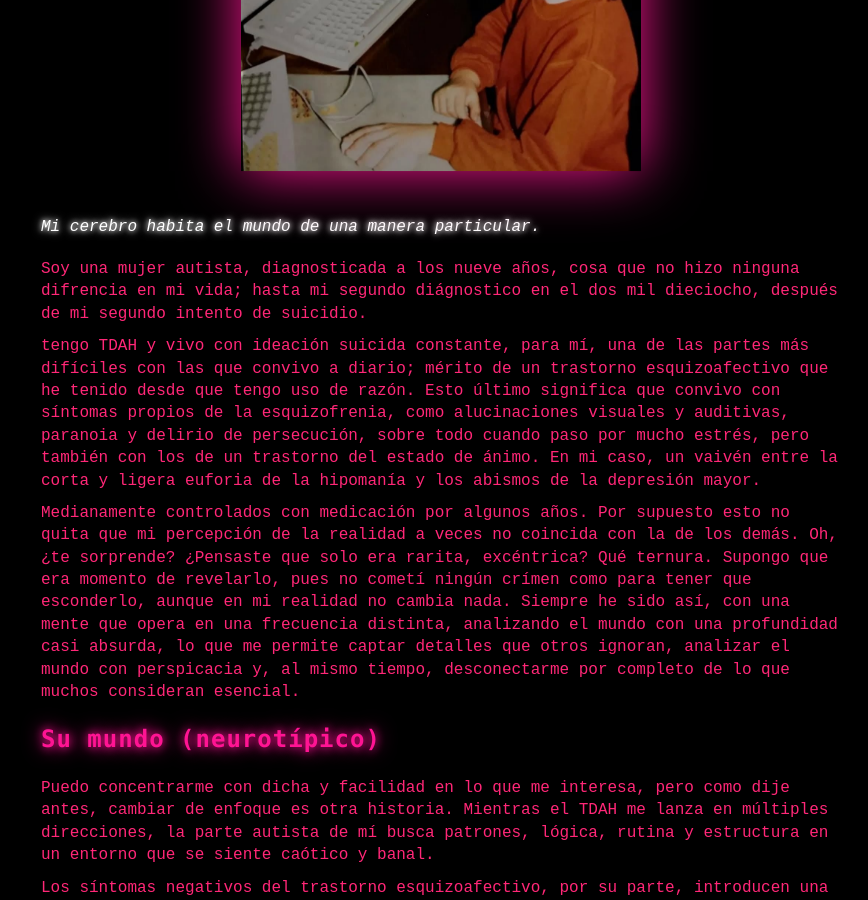
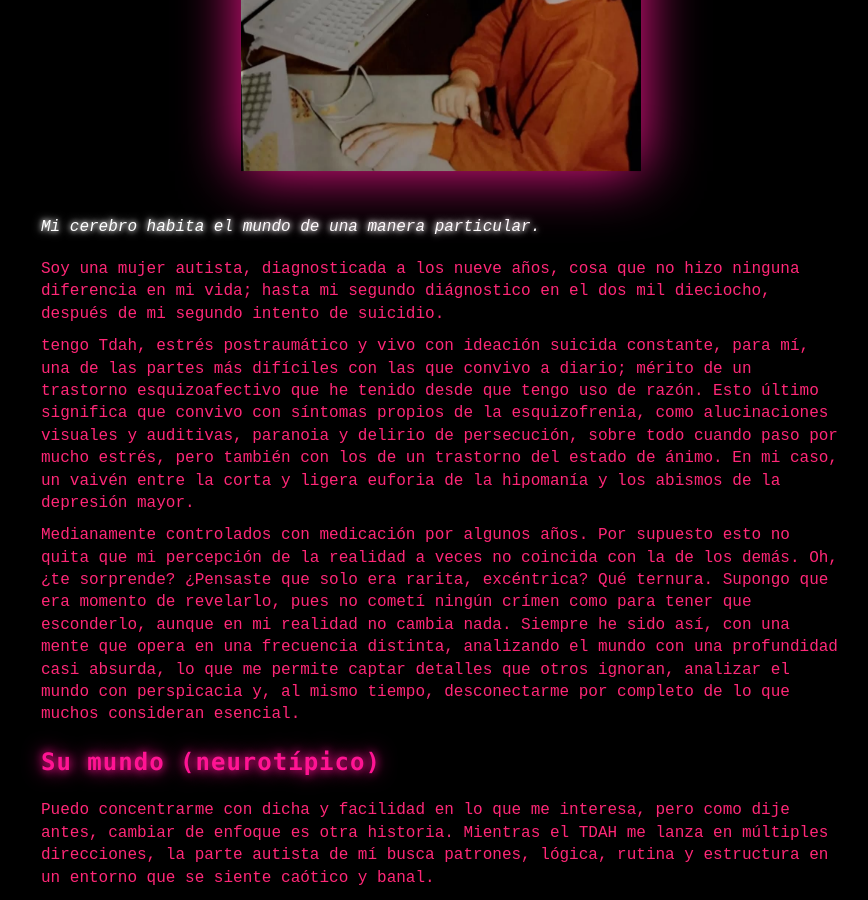
Before and after one commit to medusahra/medusahra.github.io, a Jekyll site: the page built from _posts/2025-11-13-neurodivergente.md, in a window 1280 px wide and 900 px high, scrolled down 3508 px. Shown: the whole window, without its empty margins (199-1067 px from the left). Built offline with Jekyll 4.4.1, drawn with Linux system fonts in a browser that asks for light colours.

Commit message:
Update 2025-11-13-neurodivergente.md

```diff
--- a/_posts/2025-11-13-neurodivergente.md
+++ b/_posts/2025-11-13-neurodivergente.md
@@ -63,9 +63,9 @@ Mi cerebro es extremadamente bueno para mantenerse enfocado en una sola cosa, es
 
 *Mi cerebro habita el mundo de una manera particular.*
 <div style="margin: 20px 0;"></div>
-Soy una mujer autista, diagnosticada a los nueve años, cosa que no hizo ninguna difrencia en mi vida; hasta mi segundo diágnostico en el dos mil dieciocho, después de mi segundo intento de suicidio.
+Soy una mujer autista, diagnosticada a los nueve años, cosa que no hizo ninguna diferencia en mi vida; hasta mi segundo diágnostico en el dos mil dieciocho, después de mi segundo intento de suicidio.
 <div style="margin: 10px 0;"></div>
-tengo TDAH y vivo con ideación suicida constante, para mí, una de las partes más difíciles con las que convivo a diario; mérito de un trastorno esquizoafectivo que he tenido desde que tengo uso de razón. Esto último significa que convivo con síntomas propios de la esquizofrenia, como alucinaciones visuales y auditivas,
+tengo Tdah, estrés postraumático y vivo con ideación suicida constante, para mí, una de las partes más difíciles con las que convivo a diario; mérito de un trastorno esquizoafectivo que he tenido desde que tengo uso de razón. Esto último significa que convivo con síntomas propios de la esquizofrenia, como alucinaciones visuales y auditivas,
 paranoia y delirio de persecución, sobre todo cuando paso por mucho estrés, pero también con los de un trastorno del estado de ánimo.
 En mi caso, un vaivén entre la corta y ligera euforia de la hipomanía y los abismos de la depresión mayor.
 <div style="margin: 10px 0;"></div>
```
